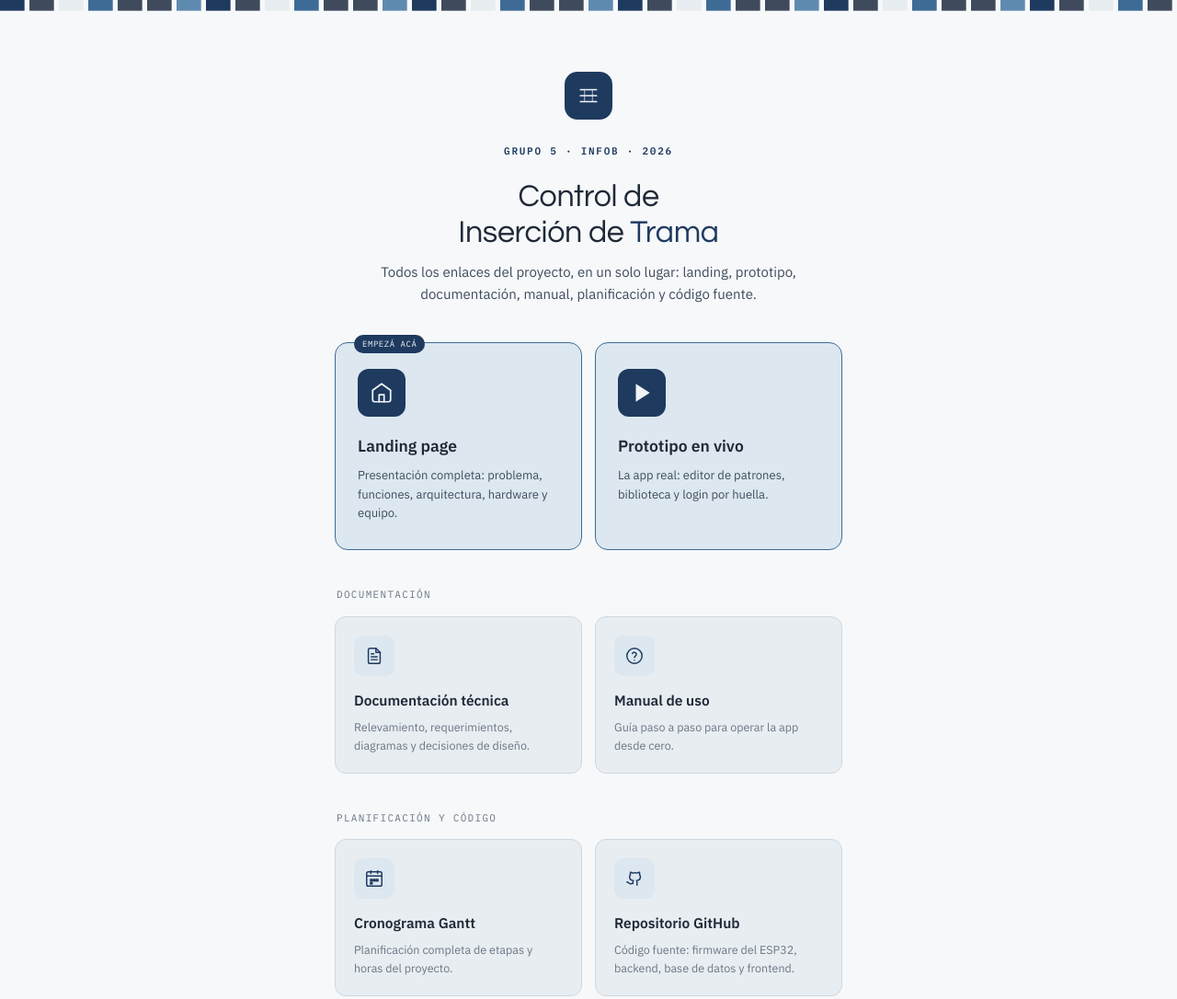
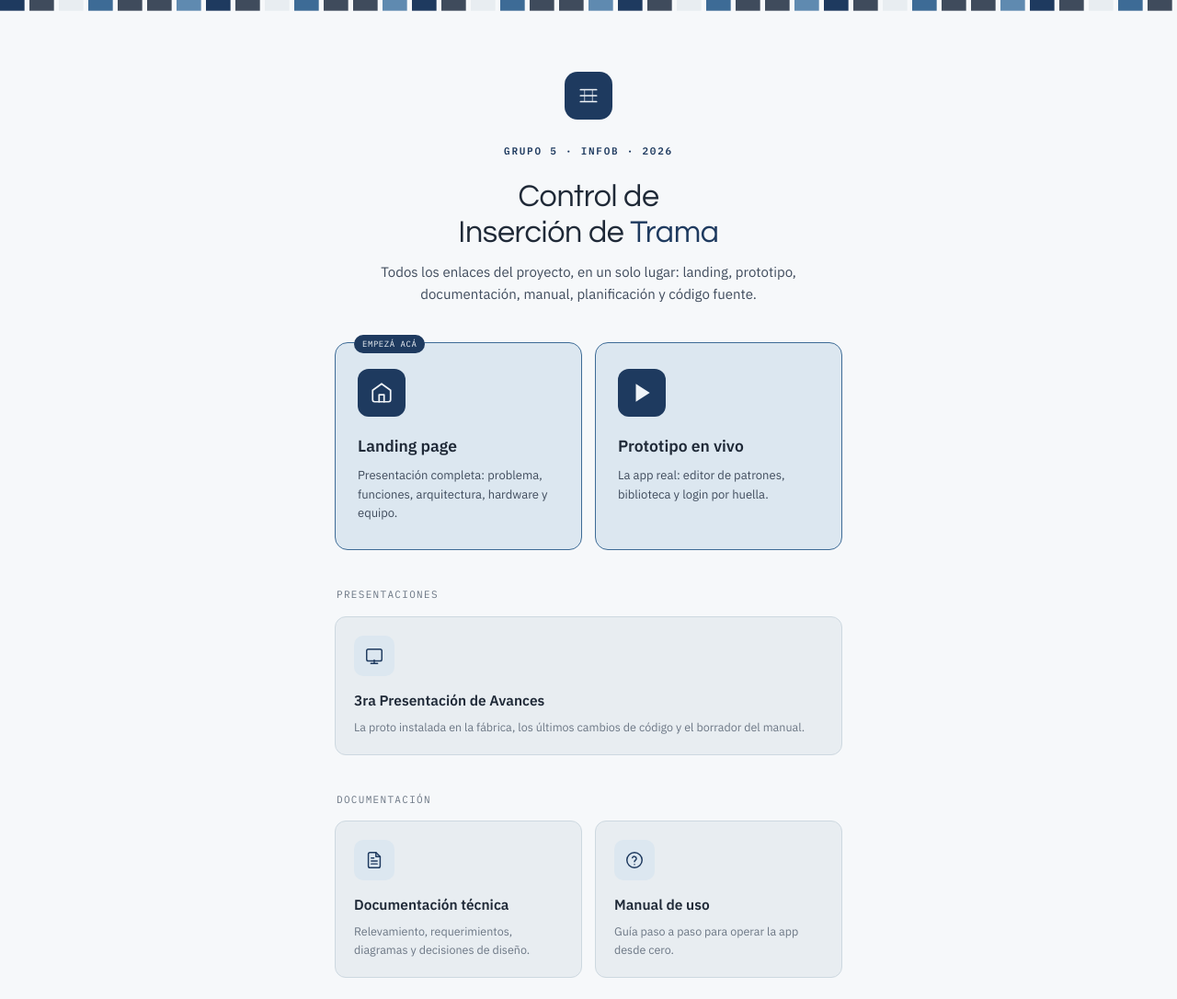
Before and after one commit to manfredojuanignacio08-prog/Linktree_CIT, a plain HTML site: page index.html in a window 1280 px wide. Shown: the top 1086 px of the page at 92% size. Drawn offline with Linux system fonts and the light colour scheme.

Commit message:
Add files via upload

```diff
--- a/index.html
+++ b/index.html
@@ -118,6 +118,19 @@
     </div>
 
     <div class="lt-group">
+      <div class="lt-group-label">Presentaciones</div>
+      <div class="lt-links">
+
+        <a class="lt-link" href="https://manfredojuanignacio08-prog.github.io/3ra_Presentacion_Avances/" target="_blank" rel="noopener">
+          <div class="icon-box"><svg class="icon" viewBox="0 0 24 24" fill="none" stroke="currentColor" stroke-width="1.6" stroke-linecap="round" stroke-linejoin="round"><rect x="3" y="4" width="18" height="14" rx="2"/><path d="M8 21h8M12 17v4"/></svg></div>
+          <h3>3ra Presentación de Avances</h3>
+          <p>La proto instalada en la fábrica, los últimos cambios de código y el borrador del manual.</p>
+        </a>
+
+      </div>
+    </div>
+
+    <div class="lt-group">
       <div class="lt-group-label">Documentación</div>
       <div class="lt-links">
 
```
